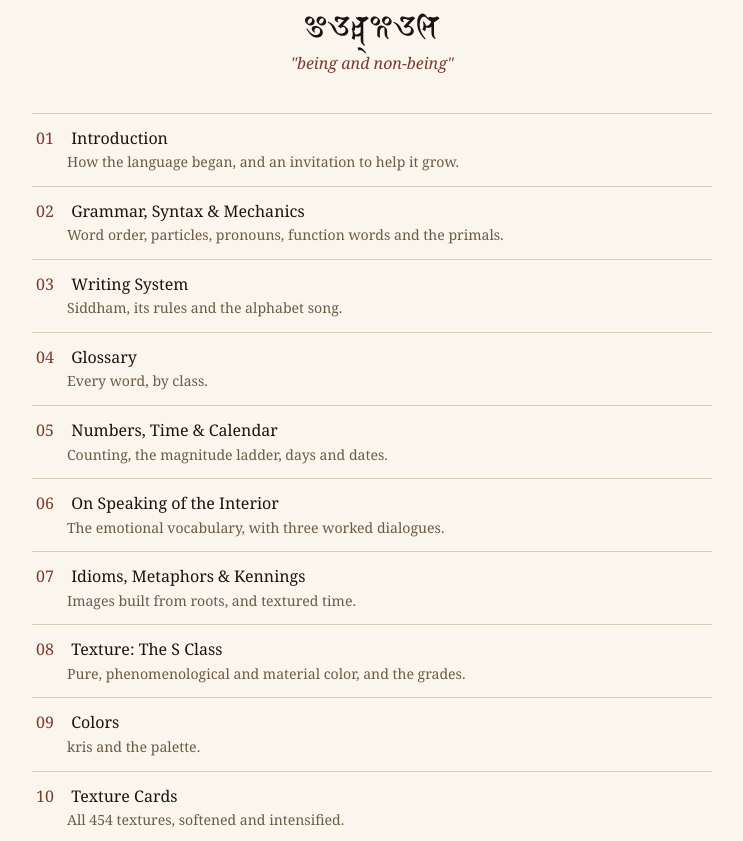
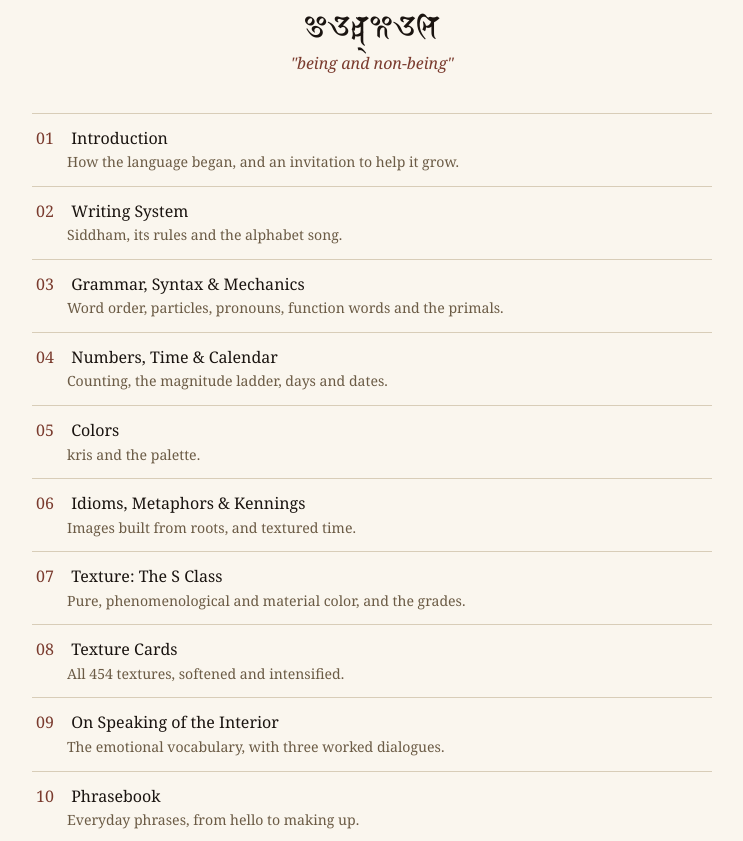
Before and after one commit to ukamikazu/ionnoioni, a plain HTML site: page index.html in a window 1280 px wide. Shown: the part 110-951 px from the top of the page, without its empty margins (268-1011 px from the left). Drawn offline with Linux system fonts and the light colour scheme.

Commit message:
Reorder pages to the preferred reading order
Co-Authored-By: Claude Opus 5.5 <noreply@anthropic.com>
Claude-Session: https://claude.ai/code/session_01Etma9m6YkKUqVHoSVcBTQw

```diff
--- a/index.html
+++ b/index.html
@@ -28,16 +28,16 @@
   <div class="subtitle">"being and non-being"</div>
   <ol>
     <li><a href="01-introduction.html"><span class="n">01</span>Introduction<span class="d">How the language began, and an invitation to help it grow.</span></a></li>
-    <li><a href="02-grammar-syntax-and-mechanics.html"><span class="n">02</span>Grammar, Syntax &amp; Mechanics<span class="d">Word order, particles, pronouns, function words and the primals.</span></a></li>
-    <li><a href="03-writing-system.html"><span class="n">03</span>Writing System<span class="d">Siddham, its rules and the alphabet song.</span></a></li>
-    <li><a href="04-glossary.html"><span class="n">04</span>Glossary<span class="d">Every word, by class.</span></a></li>
-    <li><a href="05-numbers-time-and-calendar.html"><span class="n">05</span>Numbers, Time &amp; Calendar<span class="d">Counting, the magnitude ladder, days and dates.</span></a></li>
-    <li><a href="06-on-speaking-of-the-interior.html"><span class="n">06</span>On Speaking of the Interior<span class="d">The emotional vocabulary, with three worked dialogues.</span></a></li>
-    <li><a href="07-idioms-metaphors-and-kennings.html"><span class="n">07</span>Idioms, Metaphors &amp; Kennings<span class="d">Images built from roots, and textured time.</span></a></li>
-    <li><a href="08-texture-the-s-class.html"><span class="n">08</span>Texture: The S Class<span class="d">Pure, phenomenological and material color, and the grades.</span></a></li>
-    <li><a href="09-colors.html"><span class="n">09</span>Colors<span class="d">kris and the palette.</span></a></li>
-    <li><a href="10-texture-cards.html"><span class="n">10</span>Texture Cards<span class="d">All 454 textures, softened and intensified.</span></a></li>
-    <li><a href="11-phrasebook.html"><span class="n">11</span>Phrasebook<span class="d">Everyday phrases, from hello to making up.</span></a></li>
+    <li><a href="02-writing-system.html"><span class="n">02</span>Writing System<span class="d">Siddham, its rules and the alphabet song.</span></a></li>
+    <li><a href="03-grammar-syntax-and-mechanics.html"><span class="n">03</span>Grammar, Syntax &amp; Mechanics<span class="d">Word order, particles, pronouns, function words and the primals.</span></a></li>
+    <li><a href="04-numbers-time-and-calendar.html"><span class="n">04</span>Numbers, Time &amp; Calendar<span class="d">Counting, the magnitude ladder, days and dates.</span></a></li>
+    <li><a href="05-colors.html"><span class="n">05</span>Colors<span class="d">kris and the palette.</span></a></li>
+    <li><a href="06-idioms-metaphors-and-kennings.html"><span class="n">06</span>Idioms, Metaphors &amp; Kennings<span class="d">Images built from roots, and textured time.</span></a></li>
+    <li><a href="07-texture-the-s-class.html"><span class="n">07</span>Texture: The S Class<span class="d">Pure, phenomenological and material color, and the grades.</span></a></li>
+    <li><a href="08-texture-cards.html"><span class="n">08</span>Texture Cards<span class="d">All 454 textures, softened and intensified.</span></a></li>
+    <li><a href="09-on-speaking-of-the-interior.html"><span class="n">09</span>On Speaking of the Interior<span class="d">The emotional vocabulary, with three worked dialogues.</span></a></li>
+    <li><a href="10-phrasebook.html"><span class="n">10</span>Phrasebook<span class="d">Everyday phrases, from hello to making up.</span></a></li>
+    <li><a href="11-glossary.html"><span class="n">11</span>Glossary<span class="d">Every word, by class.</span></a></li>
   </ol>
   <footer>Sion Inin · <span style="font-family: 'Noto Sans Siddham', serif;">𑖭𑖰𑖌𑖡𑖿 𑖂𑖡𑖰𑖡𑖿</span></footer>
 </body>
```
Also changed, not shown: 02-writing-system.html (renamed from 03-writing-system.html), 03-grammar-syntax-and-mechanics.html (renamed from 02-grammar-syntax-and-mechanics.html), 04-numbers-time-and-calendar.html (renamed from 05-numbers-time-and-calendar.html), 05-colors.html (renamed from 09-colors.html), 06-idioms-metaphors-and-kennings.html (renamed from 07-idioms-metaphors-and-kennings.html), 07-texture-the-s-class.html (renamed from 08-texture-the-s-class.html), 08-texture-cards.html (renamed from 10-texture-cards.html), 09-on-speaking-of-the-interior.html (renamed from 06-on-speaking-of-the-interior.html), 10-phrasebook.html (renamed from 11-phrasebook.html), 11-glossary.html (renamed from 04-glossary.html).
